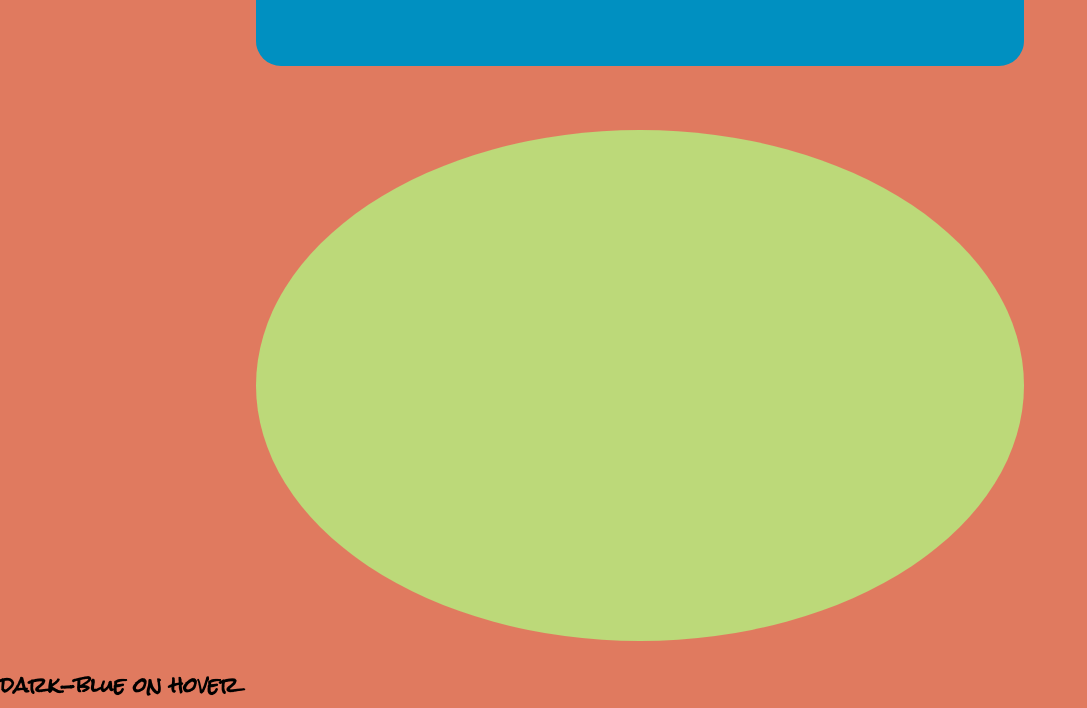
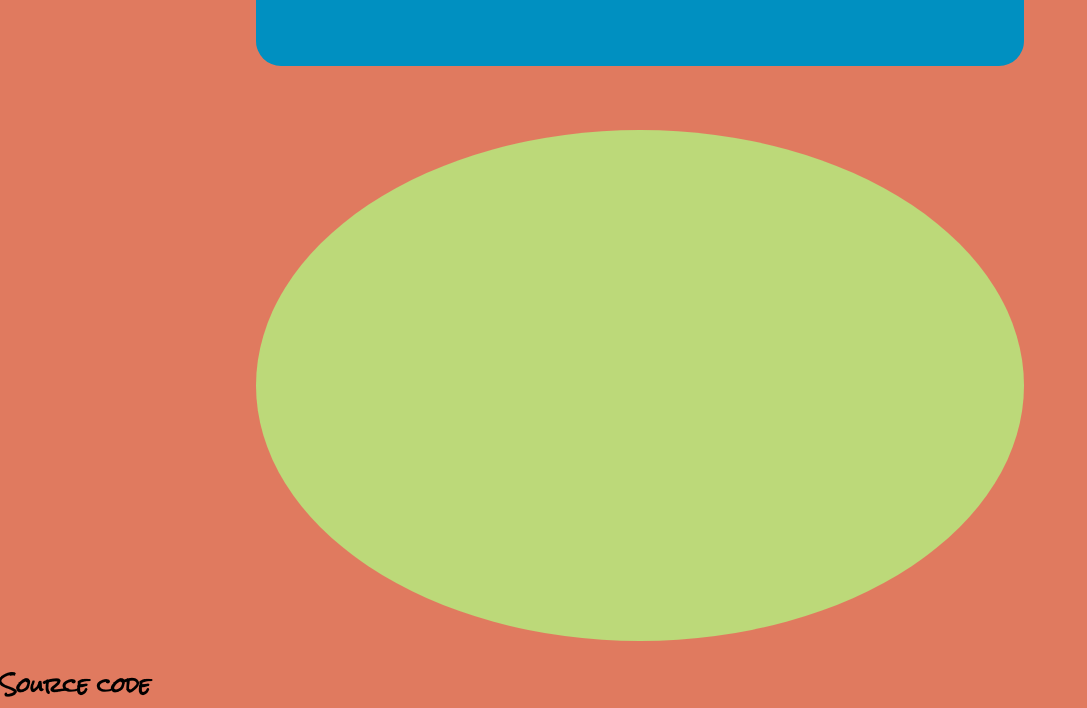
Before and after one commit to carvesco/mathbirthdays, a plain HTML site: page index.html in a window 1280 px wide. Shown: the part 716-1424 px from the top of the page, without its empty margins (0-1087 px from the left). Drawn offline with nearby package versions, Linux system fonts and the light colour scheme.

Commit message:
:memo: link to source code included

```diff
--- a/index.html
+++ b/index.html
@@ -155,6 +155,6 @@
         </div>
       </div>
     </article>
-    <a class="f4 fw6 db black link hover-dark-blue" href="#0">dark-blue on hover </a>
+    <a class="f4 fw6 db black link hover-dark-blue" href="https://github.com/carvesco/mathbirthdays">Source code </a>
   </body>
 </html>
```
